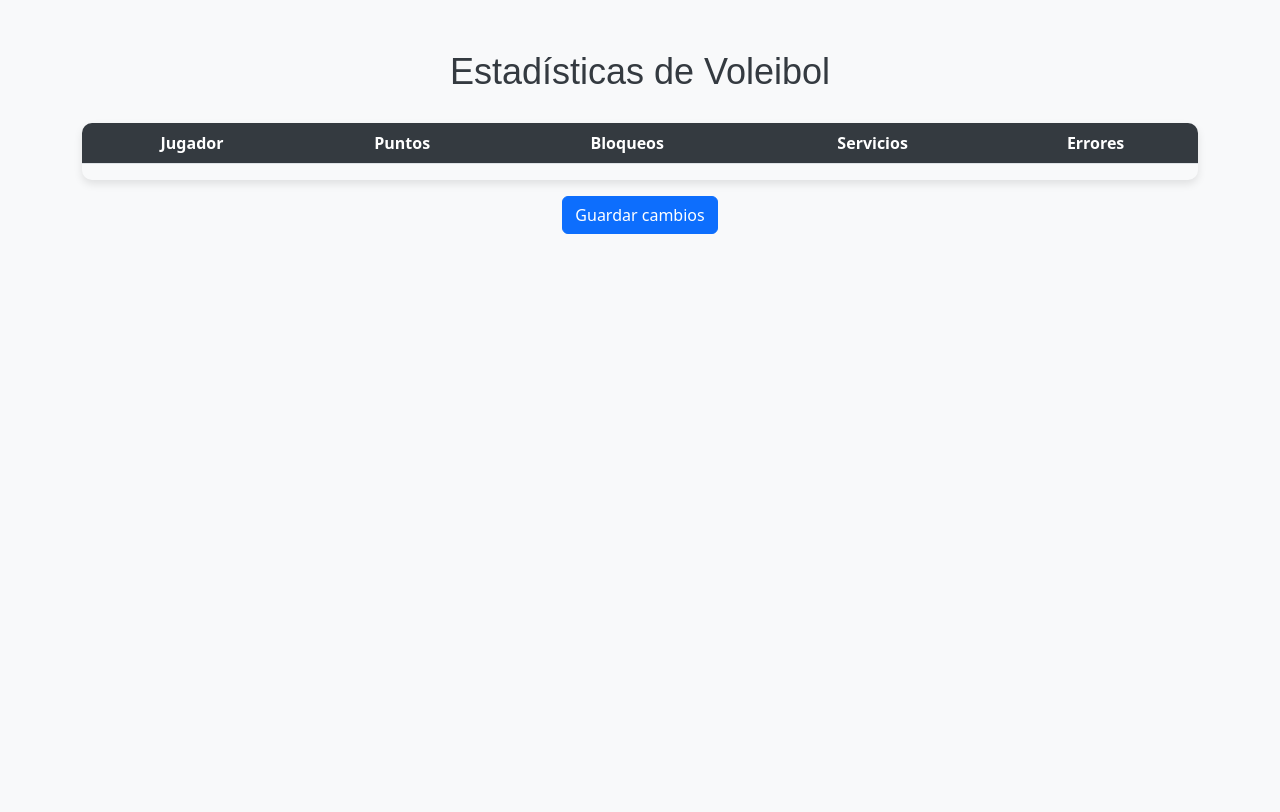
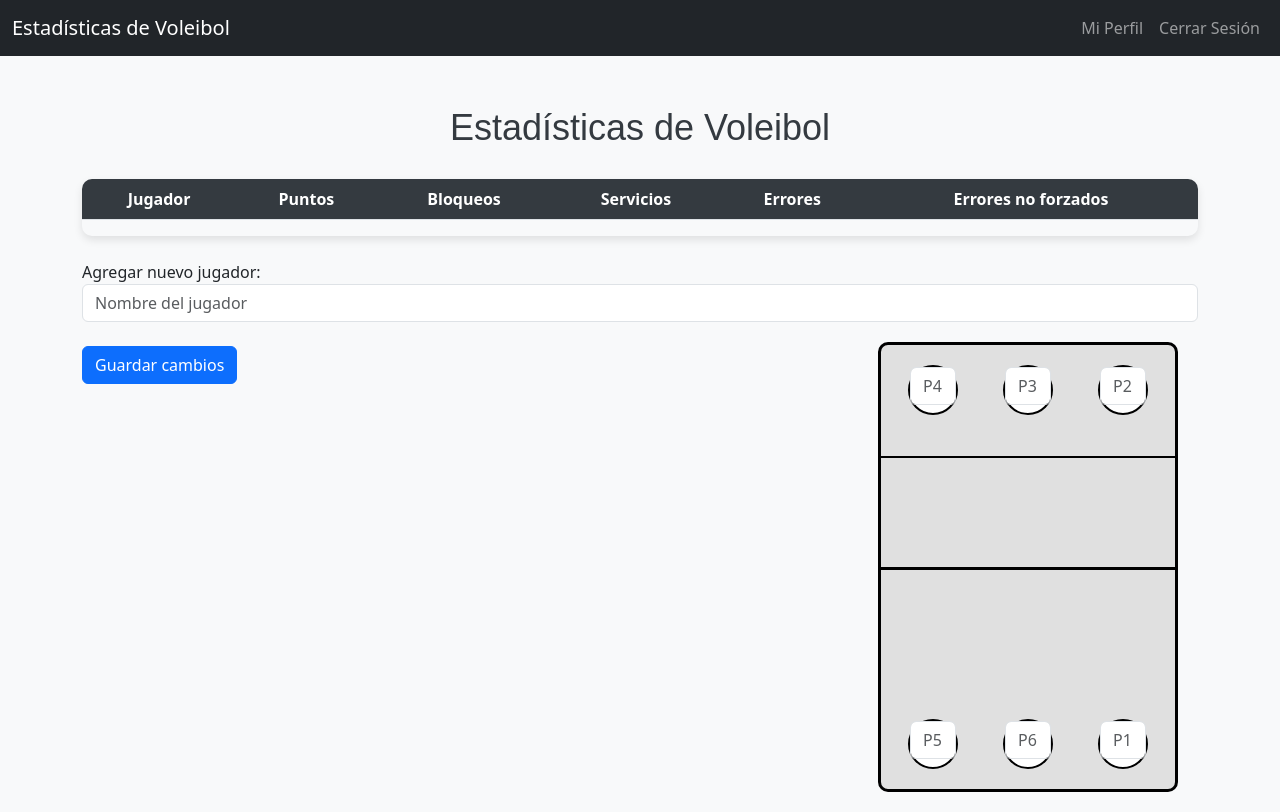
Before and after one commit to pedromesaglio/Voley-Statistics, a Flask app: template templates/index.html in a window 1280 px wide. Before the commit the page ends 234 px from the top, so only its background shows below. Run offline with Flask 3, Linux system fonts and the light colour scheme; the template is opened without the code that fills it, so the values that code supplies are empty.

Commit message:
cancha voley

```diff
--- a/app.py
+++ b/app.py
@@ -1,33 +1,129 @@
-from flask import Flask, render_template, request, redirect, url_for
+from flask import Flask, render_template, request, redirect, url_for, flash
+from flask_login import LoginManager, UserMixin, login_user, login_required, logout_user, current_user
 import pandas as pd
 
 app = Flask(__name__)
+app.secret_key = 'supersecretkey'
+
+login_manager = LoginManager()
+login_manager.init_app(app)
+login_manager.login_view = 'login'
 
 
-data = {
-    'Jugador': ['Juan', 'Pedro', 'Luis', 'Carlos', 'Miguel'],
-    'Puntos': [12, 15, 10, 8, 20],
-    'Bloqueos': [3, 2, 5, 1, 4],
-    'Servicios': [4, 5, 6, 3, 7],
-    'Errores': [2, 1, 3, 4, 1]
+users = {
+    'admin': {'password': 'admin123', 'name': 'Admin User', 'email': 'admin@example.com', 'stats': pd.DataFrame(), 'court_players': ['']*6},
 }
 
-df = pd.DataFrame(data)
+
+default_stats = pd.DataFrame({
+    'Jugador': [''] * 5,
+    'Puntos': [0] * 5,
+    'Bloqueos': [0] * 5,
+    'Servicios': [0] * 5,
+    'Errores': [0] * 5,
+    'Errores no forzados': [0] * 5
+})
+
+
+class User(UserMixin):
+    def __init__(self, id):
+        self.id = id
+
+@login_manager.user_loader
+def load_user(user_id):
+    return User(user_id)
+
+@app.route('/login', methods=['GET', 'POST'])
+def login():
+    if request.method == 'POST':
+        username = request.form['username']
+        password = request.form['password']
+
+        if username in users and users[username]['password'] == password:
+            user = User(username)
+            login_user(user)
+            return redirect(url_for('index'))
+        else:
+            flash('Usuario o contraseña incorrecta.')
+
+    return render_template('login.html')
+
+@app.route('/logout')
+@login_required
+def logout():
+    logout_user()
+    return redirect(url_for('login'))
+
+@app.route('/register', methods=['GET', 'POST'])
+def register():
+    if request.method == 'POST':
+        username = request.form['username']
+        password = request.form['password']
+        name = request.form['name']
+        email = request.form['email']
+
+        if username in users:
+            flash('El usuario ya existe.')
+        else:
+
+            users[username] = {'password': password, 'name': name, 'email': email, 'stats': default_stats.copy(), 'court_players': ['']*6}
+            flash('Usuario registrado con éxito. Ahora puedes iniciar sesión.')
+            return redirect(url_for('login'))
+
+    return render_template('register.html')
 
 @app.route('/', methods=['GET', 'POST'])
+@login_required
 def index():
+    user_stats = users[current_user.id]['stats']
+    court_players = users[current_user.id]['court_players']
+
     if request.method == 'POST':
 
-        for i in range(len(df)):
-            df.at[i, 'Puntos'] = request.form[f'puntos_{i}']
-            df.at[i, 'Bloqueos'] = request.form[f'bloqueos_{i}']
-            df.at[i, 'Servicios'] = request.form[f'servicios_{i}']
-            df.at[i, 'Errores'] = request.form[f'errores_{i}']
+        for i in range(len(user_stats)):
+            user_stats.at[i, 'Jugador'] = request.form[f'jugador_{i}']
+            user_stats.at[i, 'Puntos'] = request.form[f'puntos_{i}']
+            user_stats.at[i, 'Bloqueos'] = request.form[f'bloqueos_{i}']
+            user_stats.at[i, 'Servicios'] = request.form[f'servicios_{i}']
+            user_stats.at[i, 'Errores'] = request.form[f'errores_{i}']
+            user_stats.at[i, 'Errores no forzados'] = request.form[f'errores_no_forzados_{i}']
 
+
+        new_player = request.form.get('new_player')
+        if new_player:
+            new_stats = {
+                'Jugador': new_player,
+                'Puntos': request.form.get('new_puntos', 0),
+                'Bloqueos': request.form.get('new_bloqueos', 0),
+                'Servicios': request.form.get('new_servicios', 0),
+                'Errores': request.form.get('new_errores', 0),
+                'Errores no forzados': request.form.get('new_errores_no_forzados', 0)
+            }
+            user_stats.loc[len(user_stats)] = new_stats
+
+
+        for i in range(6):
+            court_players[i] = request.form.get(f'player_pos_{i}', '')
 
         return redirect(url_for('index'))
 
-    return render_template('index.html', tables=df, titles=df.columns.values)
+    return render_template('index.html', tables=user_stats, titles=user_stats.columns.values, court_players=court_players)
+
+@app.route('/profile', methods=['GET', 'POST'])
+@login_required
+def profile():
+    if request.method == 'POST':
+        name = request.form['name']
+        email = request.form['email']
+
+
+        users[current_user.id]['name'] = name
+        users[current_user.id]['email'] = email
+        flash('Perfil actualizado con éxito.')
+        return redirect(url_for('profile'))
+
+    user_data = users[current_user.id]
+    return render_template('profile.html', name=user_data['name'], email=user_data['email'])
 
 if __name__ == '__main__':
     app.run(debug=True)
--- a/templates/index.html
+++ b/templates/index.html
@@ -34,12 +34,86 @@
             background-color: #343a40;
             color: #fff;
         }
+        .volleyball-court {
+            position: fixed;
+            float: right;
+            margin-top:40px;
+            bottom: 20px;  /* Ubica la cancha en la parte inferior */
+            right: 20px;   /* Ubica la cancha a la derecha */
+            width: 300px;  /* Ancho de la cancha */
+            height: 450px; /* Altura de la cancha */
+            background-color: #e0e0e0; /* Color de fondo de la cancha */
+            border: 3px solid #000;  /* Borde negro de la cancha */
+            border-radius: 10px;     /* Bordes redondeados */
+            position: relative;      /* Posicionamiento relativo para las líneas */
+        }
+
+        /* Red de la cancha */
+        .net-line {
+            position: absolute;
+            top: 50%; /* Coloca la red en el centro verticalmente */
+            width: 100%;
+            height: 3px;
+            background-color: #000;
+        }
+
+        /* Línea de tres metros */
+        .three-meter-line {
+            position: absolute;
+            width: 100%;
+            height: 2px;
+            background-color: #000;
+            top: 25%; /* Coloca la línea de tres metros */
+        }
+
+        /* Jugadores */
+        .player-position {
+            width: 50px;
+            height: 50px;
+            background-color: #fff;
+            border: 2px solid #000;
+            border-radius: 50%;
+            text-align: center;
+            line-height: 50px;
+            position: absolute;
+            font-weight: bold;
+        }
+
+        /* Posicionamiento de los jugadores en la cancha */
+
+        /* Línea defensiva (posiciones traseras) */
+        .pos1 { bottom: 20px; left: calc(50% + 70px); } /* Jugador 1: derecha defensa */
+        .pos6 { bottom: 20px; left: calc(50% - 25px); } /* Jugador 6: centro defensa */
+        .pos5 { bottom: 20px; left: calc(50% - 120px); } /* Jugador 5: izquierda defensa */
+
+        /* Línea ofensiva (posiciones delanteras) */
+        .pos2 { top: 20px; left: calc(50% + 70px); }  /* Jugador 2: derecha ataque */
+        .pos3 { top: 20px; left: calc(50% - 25px); }  /* Jugador 3: centro ataque */
+        .pos4 { top: 20px; left: calc(50% - 120px); } /* Jugador 4: izquierda ataque */ }
     </style>
 </head>
 <body>
 
+    <!-- Barra de navegación -->
+    <nav class="navbar navbar-expand-lg navbar-dark bg-dark">
+        <div class="container-fluid">
+            <a class="navbar-brand" href="#">Estadísticas de Voleibol</a>
+            <div class="collapse navbar-collapse justify-content-end">
+                <ul class="navbar-nav">
+                    <li class="nav-item">
+                        <a class="nav-link" href="{{ url_for('profile') }}">Mi Perfil</a>
+                    </li>
+                    <li class="nav-item">
+                        <a class="nav-link" href="{{ url_for('logout') }}">Cerrar Sesión</a>
+                    </li>
+                </ul>
+            </div>
+        </div>
+    </nav>
+
     <div class="container">
         <h1>Estadísticas de Voleibol</h1>
+
         <form method="POST">
             <div class="table-responsive">
                 <table class="table table-striped table-hover text-center">
@@ -50,23 +124,58 @@
                             <th>Bloqueos</th>
                             <th>Servicios</th>
                             <th>Errores</th>
+                            <th>Errores no forzados</th>
                         </tr>
                     </thead>
                     <tbody>
                         {% for i in range(tables.shape[0]) %}
                         <tr>
-                            <td>{{ tables.Jugador[i] }}</td>
+                            <td><input type="text" class="form-control" name="jugador_{{ i }}" value="{{ tables.Jugador[i] }}"></td>
                             <td><input type="number" class="form-control" name="puntos_{{ i }}" value="{{ tables.Puntos[i] }}"></td>
                             <td><input type="number" class="form-control" name="bloqueos_{{ i }}" value="{{ tables.Bloqueos[i] }}"></td>
                             <td><input type="number" class="form-control" name="servicios_{{ i }}" value="{{ tables.Servicios[i] }}"></td>
                             <td><input type="number" class="form-control" name="errores_{{ i }}" value="{{ tables.Errores[i] }}"></td>
+                            <td><input type="number" class="form-control" name="errores_no_forzados_{{ i }}" value="{{ tables['Errores no forzados'][i] }}"></td>
                         </tr>
                         {% endfor %}
                     </tbody>
                 </table>
             </div>
-            <div class="text-center mt-3">
-                <button type="submit" class="btn btn-primary">Guardar cambios</button>
+
+            <!-- Agregar nuevo jugador -->
+            <div class="form-group mt-4">
+                <label for="new_player">Agregar nuevo jugador:</label>
+                <input type="text" class="form-control" id="new_player" name="new_player" placeholder="Nombre del jugador">
+            </div>
+            <button type="submit" class="btn btn-primary mt-4">Guardar cambios</button>
+
+            <!-- Jugadores en la cancha -->
+            <div class="volleyball-court">
+                <!-- Red en el centro de la cancha -->
+                <div class="net-line"></div>
+
+                <!-- Línea de tres metros -->
+                <div class="three-meter-line"></div>
+
+                <!-- Posiciones de los jugadores en la cancha -->
+                <div class="player-position pos1">
+                    <input type="text" class="form-control" name="player_pos_1" value="{{ court_players[0] }}" placeholder="P1">
+                </div>
+                <div class="player-position pos2">
+                    <input type="text" class="form-control" name="player_pos_2" value="{{ court_players[1] }}" placeholder="P2">
+                </div>
+                <div class="player-position pos3">
+                    <input type="text" class="form-control" name="player_pos_3" value="{{ court_players[2] }}" placeholder="P3">
+                </div>
+                <div class="player-position pos4">
+                    <input type="text" class="form-control" name="player_pos_4" value="{{ court_players[3] }}" placeholder="P4">
+                </div>
+                <div class="player-position pos5">
+                    <input type="text" class="form-control" name="player_pos_5" value="{{ court_players[4] }}" placeholder="P5">
+                </div>
+                <div class="player-position pos6">
+                    <input type="text" class="form-control" name="player_pos_6" value="{{ court_players[5] }}" placeholder="P6">
+                </div>
             </div>
         </form>
     </div>
```
Also changed, not shown: templates/login.html (added, +40 -0 lines), templates/profile.html (added, +40 -0 lines), templates/register.html (added, +48 -0 lines), static/uploads/fondo-de-voleibol.webp (added).
